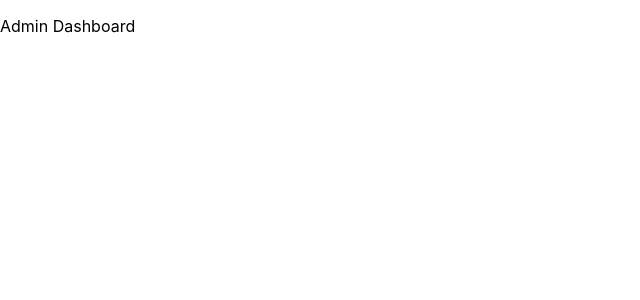
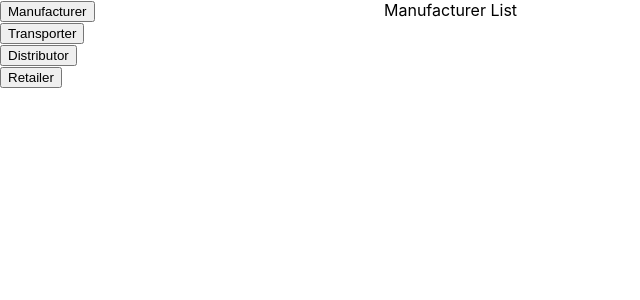
Before and after one commit to UGUP/drug-tracker, a React (Create React App) app: page /admin in a window 1280 px wide. Shown: the top 300 px of the page, without its empty margins (0-640 px from the left). Built offline with nearby package versions, Linux system fonts and the light colour scheme.

Commit message:
Admin dashboard updates

```diff
--- a/src/admin/AdminDashboard.js
+++ b/src/admin/AdminDashboard.js
@@ -1,13 +1,53 @@
 import React from 'react';
 
+import AdminMenu from './AdminMenu';
+import ManufacturerList from './ManufacturerList';
+import DistributorList from './DistributorList';
+import TransporterList from './TransporterList';
+import RetailerList from './RetailerList';
 
 class AdminDashboard extends React.Component {
+
+   constructor(props) {
+      super();
+      this.state = {
+         selectmenu: 'manufacturer'
+      }
+      this.selectMenu = this.selectMenu.bind(this);
+   }
+
+   selectMenu(value) {
+      console.log("Select Menu updates")
+      this.setState({
+         selectmenu: value
+      })
+   }
+
    render() {
       return (
-          <div>
-             <p>Admin Dashboard</p>
+         <div style={{display: 'flex'}}>
+            <div style={{ width: "30%"}}>
+               <AdminMenu selectMenu={this.selectMenu}/>
+            </div>
+            <div style={{ width: "70%" }}>
+               {(() => {
+                  switch (this.state.selectmenu) {
+                     case 'manufacturer':
+                        return (<ManufacturerList/>)
+                     case 'distributor':
+                        return (<DistributorList/>)
+                     case 'transporter':
+                        return (<TransporterList/>)
+                     case 'retailer':
+                        return (<RetailerList/>)
+                     default:
+                        return (<ManufacturerList/>)
+                  }
+               })()}
+            </div>
          </div>
       )
    }
+
 }
 export default AdminDashboard;
--- /dev/null
+++ b/src/admin/AdminMenu.js
@@ -0,0 +1,35 @@
+import React from 'react';
+
+class AdminMenu extends React.Component {
+
+    constructor(props) {
+        super();
+        console.log(JSON.stringify(props, null, 2));
+        this.handleClick = this.handleClick.bind(this);
+    }
+
+    handleClick(value) {
+        console.log('Click happened' + value);
+        this.props.selectMenu(value);
+    }
+
+    render() {
+        return (
+            <div>
+                <div>
+                    <button onClick={() => {this.handleClick('manufacturer')}}>Manufacturer</button>
+                </div>
+                <div>
+                    <button onClick={() => {this.handleClick('transporter')}}>Transporter</button>
+                </div>
+                <div>
+                    <button onClick={() => {this.handleClick('distributor')}}>Distributor</button>
+                </div>
+                <div>
+                    <button onClick={() => {this.handleClick('retailer')}}>Retailer</button>
+                </div>
+            </div>
+        )
+    }
+}
+export default AdminMenu;
--- /dev/null
+++ b/src/admin/DistributorList.js
@@ -0,0 +1,12 @@
+import React from 'react';
+
+class DistributorList extends React.Component {
+    render() {
+       return (
+          <div>
+             Distributor List
+          </div>
+       )
+    }
+ }
+ export default DistributorList;
--- /dev/null
+++ b/src/admin/ManufacturerList.js
@@ -0,0 +1,12 @@
+import React from 'react';
+
+class ManufacturerList extends React.Component {
+    render() {
+       return (
+          <div>
+             Manufacturer List
+          </div>
+       )
+    }
+ }
+ export default ManufacturerList;
--- /dev/null
+++ b/src/admin/RetailerList.js
@@ -0,0 +1,12 @@
+import React from 'react';
+
+class RetailerList extends React.Component {
+    render() {
+       return (
+          <div>
+             Retailer List
+          </div>
+       )
+    }
+ }
+ export default RetailerList;
--- /dev/null
+++ b/src/admin/TransporterList.js
@@ -0,0 +1,12 @@
+import React from 'react';
+
+class TransporterList extends React.Component {
+    render() {
+       return (
+          <div>
+             Transporter List
+          </div>
+       )
+    }
+ }
+ export default TransporterList;
--- a/src/login/Login.js
+++ b/src/login/Login.js
@@ -36,7 +36,7 @@ class Login extends React.Component {
     render() {
         return (
             <form onSubmit={this.handleSignIn.bind(this)}>
-                <h3>Sign in</h3>
+                <h3>Login in</h3>
                 <label for="cars">Choose Role:</label>
                 <select name="cars" id="cars" onChange={this.handleRoleSelection.bind(this)}>
                     <option value="admin">Admin</option>
```
Also changed, not shown: 1 other file (tests, documents, lock files or other folders). Lines whose indentation alone changed are shown as unchanged.
